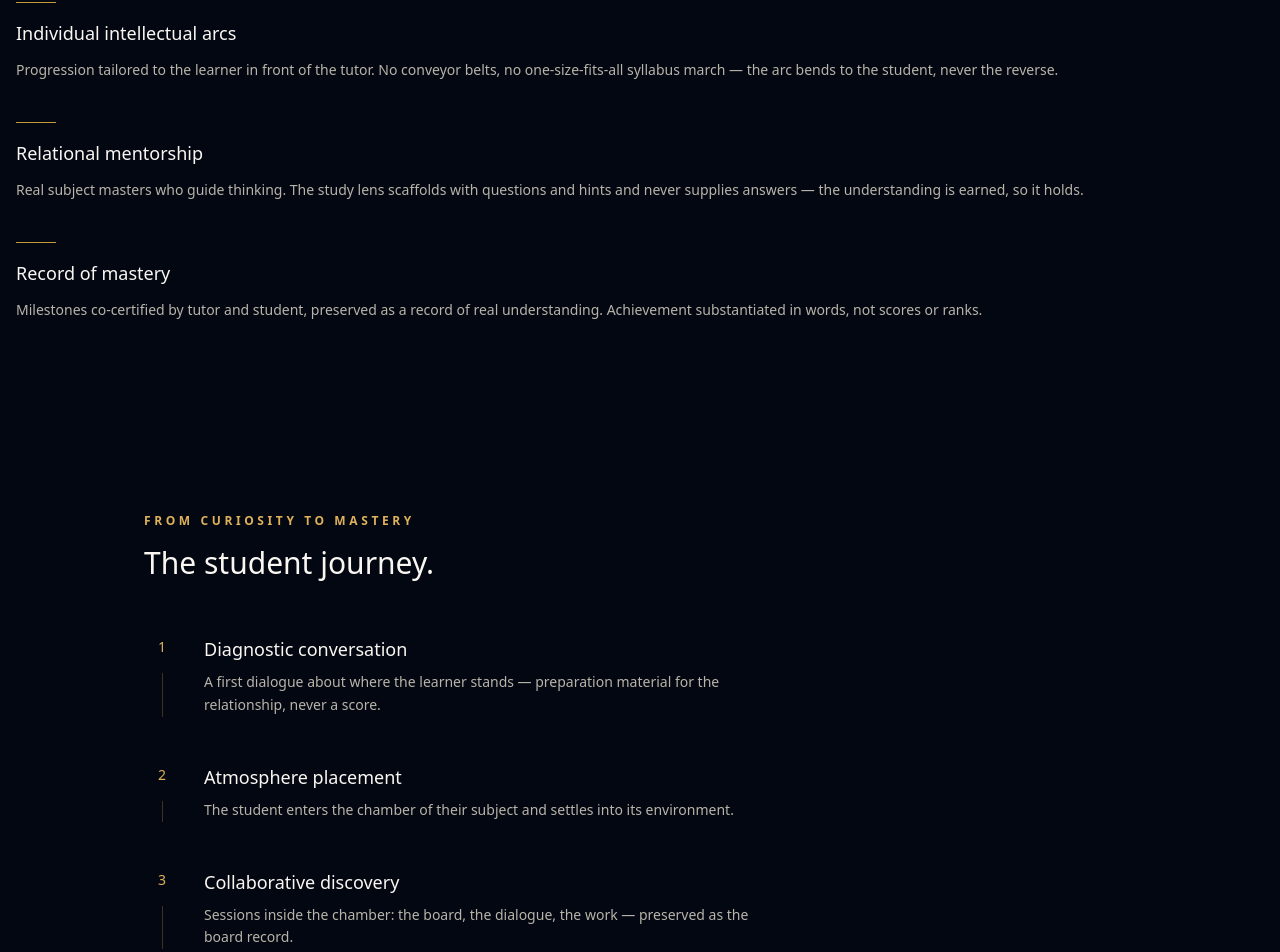
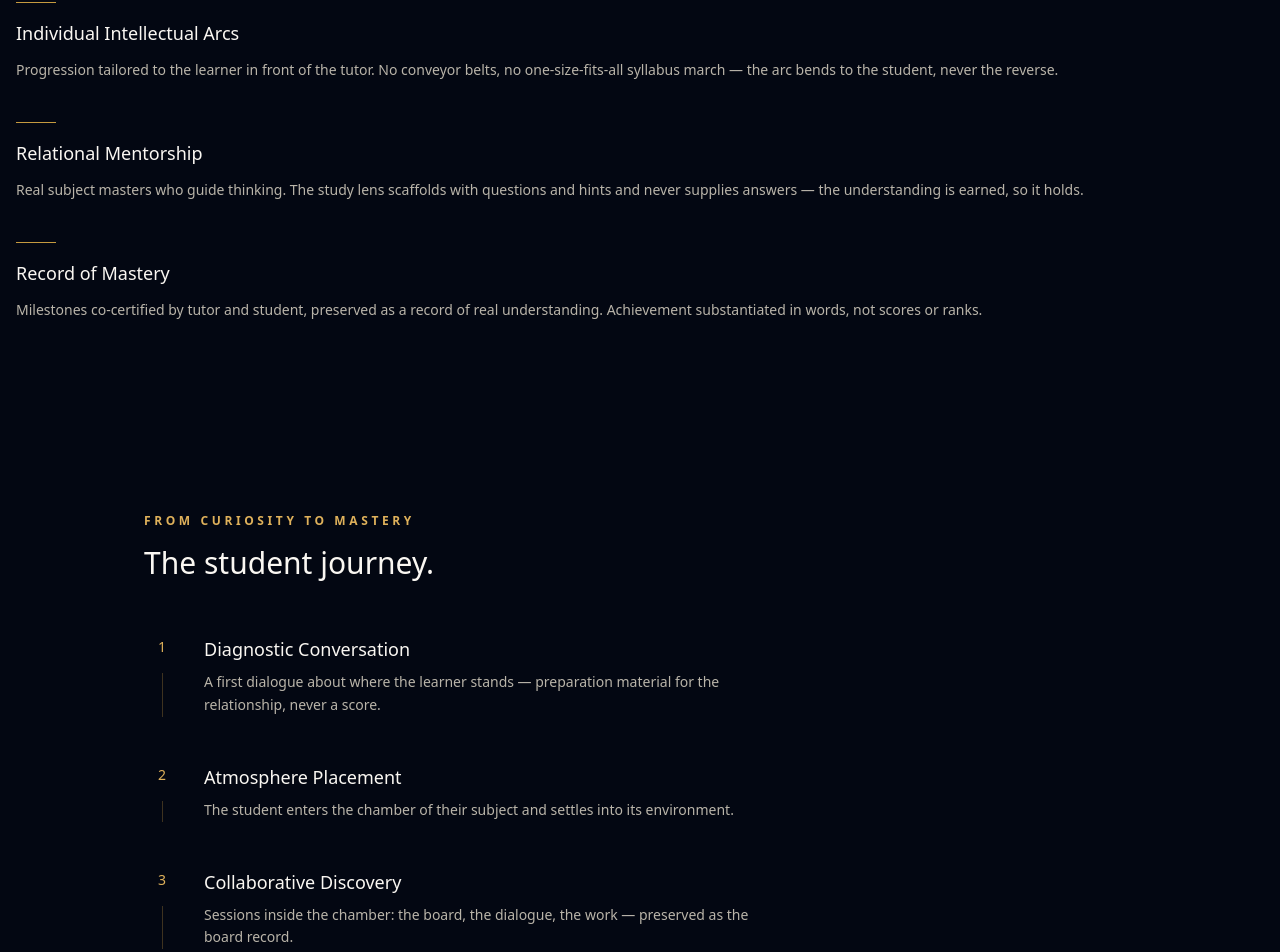
Before and after one commit to royalcarservice/TUTORS_ACADEMY_, a Next.js app: page / in a window 1280 px wide. Shown: the part 2260-3212 px from the top of the page. Built offline with nearby package versions, Linux system fonts and the light colour scheme; no server answers.

Commit message:
DEC-046 fix: title-case the mentor trio and journey steps per the verbatim brief
Co-authored-by: arena-agent <297053741+arena-agent@users.noreply.github.com>

```diff
--- a/src/app/(public)/page.tsx
+++ b/src/app/(public)/page.tsx
@@ -114,9 +114,9 @@ export default function HomePage() {
         <h2 id="mentor-h" className="mt-4 max-w-2xl text-3xl sm:text-4xl" style={{ ...SERIF, color: IVORY }}>How we mentor.</h2>
         <div className="mt-12 grid gap-10 lg:grid-cols-3">
           {[
-            ["Individual intellectual arcs", "Progression tailored to the learner in front of the tutor. No conveyor belts, no one-size-fits-all syllabus march — the arc bends to the student, never the reverse."],
-            ["Relational mentorship", "Real subject masters who guide thinking. The study lens scaffolds with questions and hints and never supplies answers — the understanding is earned, so it holds."],
-            ["Record of mastery", "Milestones co-certified by tutor and student, preserved as a record of real understanding. Achievement substantiated in words, not scores or ranks."],
+            ["Individual Intellectual Arcs", "Progression tailored to the learner in front of the tutor. No conveyor belts, no one-size-fits-all syllabus march — the arc bends to the student, never the reverse."],
+            ["Relational Mentorship", "Real subject masters who guide thinking. The study lens scaffolds with questions and hints and never supplies answers — the understanding is earned, so it holds."],
+            ["Record of Mastery", "Milestones co-certified by tutor and student, preserved as a record of real understanding. Achievement substantiated in words, not scores or ranks."],
           ].map(([t, d]) => (
             <div key={t}>
               <div className="h-px w-10" style={{ background: GOLD_DEEP }} />
@@ -133,10 +133,10 @@ export default function HomePage() {
         <h2 id="journey-h" className="mt-4 text-3xl sm:text-4xl" style={{ ...SERIF, color: IVORY }}>The student journey.</h2>
         <ol className="mt-12 flex flex-col gap-0">
           {[
-            ["Diagnostic conversation", "A first dialogue about where the learner stands — preparation material for the relationship, never a score."],
-            ["Atmosphere placement", "The student enters the chamber of their subject and settles into its environment."],
-            ["Collaborative discovery", "Sessions inside the chamber: the board, the dialogue, the work — preserved as the board record."],
-            ["Certified milestone", "Tutor and student certify the milestone together; the record holds it."],
+            ["Diagnostic Conversation", "A first dialogue about where the learner stands — preparation material for the relationship, never a score."],
+            ["Atmosphere Placement", "The student enters the chamber of their subject and settles into its environment."],
+            ["Collaborative Discovery", "Sessions inside the chamber: the board, the dialogue, the work — preserved as the board record."],
+            ["Certified Milestone", "Tutor and student certify the milestone together; the record holds it."],
           ].map(([t, d], i) => (
             <li key={t} className="relative flex gap-6 pb-10">
               <div className="flex flex-col items-center">
```
